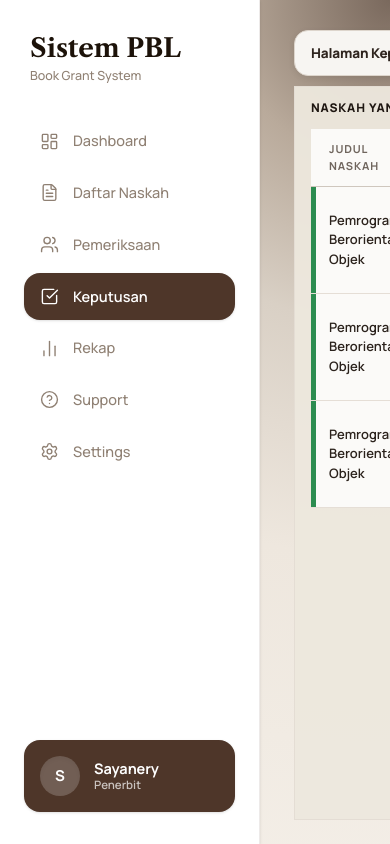
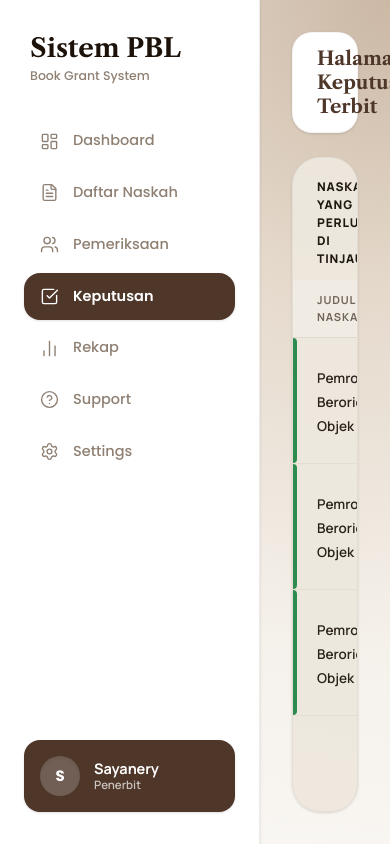
Before and after one commit to RizalHaryaputra/book-grant-frontend, a Vue app: page /keputusan in a window 390 px wide. Built offline with nearby package versions, Linux system fonts and the light colour scheme.

Commit message:
module-4

```diff
--- a/src/views/Keputusan.vue
+++ b/src/views/Keputusan.vue
@@ -1,341 +1,249 @@
 <template>
   <div
-    class="flex h-screen w-full overflow-hidden bg-[#E9E2D8]"
-    style="
-      background:
-        radial-gradient(circle at top right,
-          #7A695D 0%,
-          #B9AA9B 18%,
-          #D9D0C5 35%,
-          #EEE7DE 60%,
-          #F4EFE8 100%);
-      font-family: 'Manrope', sans-serif;
-    "
+    class="flex min-h-screen w-full"
+    style="background: radial-gradient(circle at 100% 0%, #CBB8A5 0%, #E4D8CA 30%, #F5F1EB 70%, #FAF8F5 100%);"
   >
     <!-- Sidebar -->
     <Sidebar />
 
-    <!-- Content -->
-    <div class="flex-1 px-[34px] pt-[30px] pb-[24px] flex flex-col">
+    <!-- Main Content -->
+    <div class="flex-1 p-8 flex flex-col h-screen overflow-hidden">
+      <!-- Navbar -->
+      <TopNavbar title="Halaman Keputusan Terbit" />
 
-      <!-- Navbar -->
+      <!-- Content Card -->
       <div
-        class="h-[46px] bg-[#F7F5F2] rounded-[14px] border border-[#DDD5CC]
-        shadow-[0_2px_6px_rgba(0,0,0,0.08)]
-        flex items-center justify-between px-[16px]"
+        class="mt-6 flex-1 bg-[#EEE8DE]/95 border border-[#E4DDD4] rounded-[28px] shadow-sm overflow-hidden flex flex-col"
+        style="font-family: 'Manrope', sans-serif;"
       >
-        <h1
-          class="text-[13.5px] font-extrabold text-[#2E241E] tracking-[-0.01em]"
-        >
-          Halaman Keputusan Terbit
-        </h1>
-
-        <div class="flex items-center gap-[18px]">
-
-          <!-- Bell -->
-          <button
-            class="text-[#3A2D26] text-[14px] flex items-center justify-center"
-          >
-            <svg
-              xmlns="http://www.w3.org/2000/svg"
-              class="w-[15px] h-[15px]"
-              fill="none"
-              viewBox="0 0 24 24"
-              stroke="currentColor"
-              stroke-width="1.8"
-            >
-              <path
-                stroke-linecap="round"
-                stroke-linejoin="round"
-                d="M15 17h5l-1.405-1.405A2.032 2.032 0 0118 14.158V11a6.002
-                6.002 0 00-4-5.659V5a2 2 0 10-4 0v.341C7.67
-                6.165 6 8.388 6 11v3.159c0 .538-.214 1.055-.595
-                1.436L4 17h5m6 0v1a3 3 0 11-6
-                0v-1m6 0H9"
-              />
-            </svg>
-          </button>
-
-          <!-- User -->
-          <div class="flex items-center gap-[10px]">
-            <div class="text-right leading-none">
-              <p class="text-[12px] font-extrabold text-[#2B221C]">
-                Sayanery
-              </p>
-              <p class="text-[9px] text-[#7E7369] mt-[3px]">
-                Penerbit
-              </p>
-            </div>
-
-            <img
-              src="https://i.pravatar.cc/100?img=12"
-              class="w-[33px] h-[33px] rounded-full object-cover border border-[#CBBEB2]"
-            />
-          </div>
-
-        </div>
-      </div>
-
-      <!-- Main Container -->
-      <div
-        class="mt-[10px] flex-1 bg-[#EEE8DE]/95 border border-[#E4DDD4]
-        px-[16px] pt-[12px] overflow-hidden"
-      >
-
-        <!-- Title -->
-        <div class="mb-[12px]">
-          <h2
-            class="uppercase text-[12px] font-extrabold tracking-[0.07em]
-            text-[#1F1712]"
-          >
-            Naskah yang perlu di tinjau
+        <!-- Section Title -->
+        <div class="px-6 pt-5 pb-3">
+          <h2 class="uppercase text-[12px] font-extrabold tracking-[0.07em] text-[#1F1712]">
+            Naskah yang Perlu Di Tinjau
           </h2>
         </div>
 
-        <!-- Table -->
-        <div class="overflow-hidden">
-          <table class="w-full border-collapse bg-[#FBFAF8]">
-
+        <!-- Table Wrapper -->
+        <div class="flex-1 overflow-y-auto custom-scrollbar">
+          <table class="w-full border-collapse">
             <!-- Header -->
             <thead>
-              <tr class="border-b border-[#CFC7BE]">
-
-                <th
-                  class="text-left pl-[18px] py-[12px]
-                  text-[11px] font-bold uppercase tracking-[0.08em]
-                  text-[#6F655D]"
-                >
-                  Judul Naskah
-                </th>
-
-                <th
-                  class="text-left py-[12px]
-                  text-[11px] font-bold uppercase tracking-[0.08em]
-                  text-[#6F655D]"
-                >
-                  Kategori
-                </th>
-
-                <th
-                  class="text-left py-[12px]
-                  text-[11px] font-bold uppercase tracking-[0.08em]
-                  text-[#6F655D]"
-                >
-                  Reviewer
-                </th>
-
-                <!-- STATUS -->
-                <th
-                  class="text-center py-[12px]
-                  text-[11px] font-bold uppercase tracking-[0.08em]
-                  text-[#6F655D]"
-                >
-                  STATUS
-                </th>
-
-                <th
-                  class="text-left py-[12px] pl-[6px]
-                  text-[11px] font-bold uppercase tracking-[0.08em]
-                  text-[#6F655D]"
-                >
-                  Tindakan
-                </th>
-
+              <tr class="border-b border-[#4E3629]/10 bg-white/20">
+                <th class="text-left pl-6 py-3 text-[11px] font-bold uppercase tracking-[0.08em] text-[#6F655D]">Judul Naskah</th>
+                <th class="text-left py-3 text-[11px] font-bold uppercase tracking-[0.08em] text-[#6F655D]">Kategori</th>
+                <th class="text-left py-3 text-[11px] font-bold uppercase tracking-[0.08em] text-[#6F655D]">Reviewer</th>
+                <th class="text-center py-3 text-[11px] font-bold uppercase tracking-[0.08em] text-[#6F655D]">Status</th>
+                <th class="text-left py-3 pl-4 text-[11px] font-bold uppercase tracking-[0.08em] text-[#6F655D]">Tindakan</th>
               </tr>
             </thead>
 
             <!-- Body -->
             <tbody>
+              <template v-for="item in naskahList" :key="item.id">
 
-              <tr
-                v-for="item in naskahList"
-                :key="item.id"
-                class="border-b border-[#E5DED6]"
-              >
+                <!-- Data Row -->
+                <tr class="border-b border-[#4E3629]/5 hover:bg-white/30 transition-colors duration-150">
 
-                <!-- Judul -->
-                <td class="pl-[18px] py-[18px] relative">
-
-                  <!-- Green Line -->
-                  <div
-                    class="absolute left-0 top-0 h-full w-[5px] bg-[#2C8C50]"
-                  ></div>
-
-                  <p
-                    class="text-[13px] font-semibold text-[#2B221C]"
-                  >
-                    {{ item.judul }}
-                  </p>
+                  <!-- Judul dengan green line -->
+                  <td class="pl-6 py-5 relative">
+                    <div class="absolute left-0 top-0 h-full w-[4px] bg-[#2C8C50] rounded-r-sm"></div>
+                    <span class="text-[13.5px] font-semibold text-[#2B221C]">{{ item.judul }}</span>
                   </td>
 
                   <!-- Kategori -->
-                <td
-                  class="text-[12px] text-[#5B524A] font-medium"
-                >
+                  <td class="py-5 text-[12.5px] text-[#5B524A] font-medium">
                     {{ item.kategori }}
                   </td>
 
-                <!-- Reviewer -->
-                <td>
-                  <div class="flex flex-col gap-[6px]">
-
+                  <!-- Reviewer chips -->
+                  <td class="py-5">
+                    <div class="flex flex-col gap-1.5">
                       <span
                         v-for="reviewer in item.reviewers"
                         :key="reviewer"
-                      class="
-                        border border-[#A56A4F]
-                        rounded-full
-                        px-[10px]
-                        py-[2px]
-                        text-[10px]
-                        text-[#5C473D]
-                        bg-white
-                        leading-[15px]
-                        w-fit
-                      "
+                        class="inline-flex items-center px-3 py-[3px] rounded-full text-[10.5px] font-semibold bg-white border border-[#A56A4F]/40 text-[#5C473D] w-fit"
                       >
                         {{ reviewer }}
                       </span>
-
                     </div>
                   </td>
 
-                <!-- STATUS TENGAH -->
-                <td class="py-[18px] align-middle">
-                  <div class="w-full flex flex-col items-center justify-center gap-[10px]">
-
-                    <!-- Lengkap -->
+                  <!-- Status badges -->
+                  <td class="py-5">
+                    <div class="flex flex-col items-center gap-2">
                       <span
-                      class="
-                        flex items-center justify-center
-                        h-[30px]
-                        w-[156px]
-                        rounded-full
-                        bg-[#C8EFC5]
-                        text-[#388A46]
-                        text-[10px]
-                        font-semibold
-                        text-center
-                        leading-none
-                      "
+                        class="flex items-center justify-center h-[28px] w-[140px] rounded-full bg-[#C8EFC5] text-[#388A46] text-[10.5px] font-semibold"
                       >
                         Lengkap
                       </span>
-
-                    <!-- Selesai Review -->
                       <span
-                      class="
-                        flex items-center justify-center
-                        h-[30px]
-                        w-[184px]
-                        rounded-full
-                        bg-[#C8EFC5]
-                        text-[#388A46]
-                        text-[10px]
-                        font-semibold
-                        text-center
-                        leading-none
-                      "
+                        class="flex items-center justify-center h-[28px] w-[140px] rounded-full bg-[#C8EFC5] text-[#388A46] text-[10.5px] font-semibold"
                       >
                         Selesai Review
                       </span>
-
                     </div>
                   </td>
 
                   <!-- Tindakan -->
-                <td class="pl-[6px]">
-
-                  <div class="flex items-center gap-[4px]">
-
+                  <td class="py-5 pl-4">
+                    <div class="flex items-center gap-2">
                       <button
-                      class="
-                        border border-[#67B886]
-                        text-[#4A4A4A]
-                        bg-white
-                        rounded-[8px]
-                        text-[10px]
-                        px-[14px]
-                        py-[3px]
-                        hover:bg-[#F7FFF9]
-                        transition-all
-                      "
+                        @click="handleApprove(item)"
+                        class="border border-[#67B886] text-[#3A3A3A] bg-white rounded-[8px] text-[11px] font-medium px-[16px] py-[5px] hover:bg-[#F0FFF4] transition-all duration-200 active:scale-[0.97]"
                       >
                         Approve
                       </button>
-
                       <button
-                      class="
-                        border border-[#C98A8A]
-                        text-[#4A4A4A]
-                        bg-white
-                        rounded-[8px]
-                        text-[10px]
-                        px-[14px]
-                        py-[3px]
-                        hover:bg-[#FFF8F8]
-                        transition-all
-                      "
+                        @click="toggleRevisi(item.id)"
+                        :class="[
+                          'border rounded-[8px] text-[11px] font-medium px-[16px] py-[5px] transition-all duration-200 active:scale-[0.97]',
+                          expandedId === item.id
+                            ? 'bg-[#FFF3CD] border-[#FFC107] text-[#856404]'
+                            : 'border-[#C98A8A] text-[#3A3A3A] bg-white hover:bg-[#FFF8F8]'
+                        ]"
                       >
                         Revisi
                       </button>
+                    </div>
+                  </td>
+                </tr>
 
+                <!-- Expand: Form Catatan Revisi -->
+                <tr v-if="expandedId === item.id" :key="'revisi-' + item.id">
+                  <td colspan="5" class="px-6 pb-4 pt-0 bg-white/20">
+                    <div class="bg-white/80 backdrop-blur-sm border border-[#FFC107]/30 rounded-2xl p-5">
+                      <p class="text-[12px] font-bold text-[#856404] mb-3 flex items-center gap-1.5">
+                        ✏️ Catatan Revisi untuk
+                        <span class="text-[#1C1209]">{{ item.judul }}</span>
+                      </p>
+                      <textarea
+                        v-model="catatanRevisi[item.id]"
+                        rows="3"
+                        placeholder="Tuliskan catatan revisi yang perlu diperbaiki penulis..."
+                        class="w-full px-4 py-3 rounded-xl border border-[#4E3629]/15 bg-white text-[13px] text-[#3D2E22] focus:outline-none focus:ring-2 focus:ring-[#4E3629]/20 resize-none placeholder:text-[#C4B5A8]"
+                        style="font-family: 'Manrope', sans-serif;"
+                      ></textarea>
+                      <div class="flex justify-end gap-2 mt-3">
+                        <button
+                          @click="toggleRevisi(null)"
+                          class="px-4 py-2 rounded-xl text-[12px] font-bold border border-[#4E3629]/20 text-[#8F8073] bg-white hover:bg-[#FAF7F2] transition-all duration-200"
+                        >
+                          Batal
+                        </button>
+                        <button
+                          @click="submitRevisi(item)"
+                          :disabled="!catatanRevisi[item.id]"
+                          :class="[
+                            'px-5 py-2 rounded-xl text-[12px] font-bold transition-all duration-200',
+                            catatanRevisi[item.id]
+                              ? 'bg-[#4E3629] text-white hover:bg-[#3a2920]'
+                              : 'bg-[#D9C5B2] text-[#8F8073] cursor-not-allowed'
+                          ]"
+                        >
+                          Kirim Catatan Revisi
+                        </button>
+                      </div>
+                    </div>
+                  </td>
+                </tr>
+
+              </template>
+
+              <!-- Empty state -->
+              <tr v-if="naskahList.length === 0">
+                <td colspan="5" class="py-16 text-center text-[#8F8073] text-[13px] font-semibold">
+                  Tidak ada naskah yang perlu ditinjau saat ini.
+                </td>
+              </tr>
+            </tbody>
+          </table>
+        </div>
+      </div>
     </div>
 
-                </td>
-
-              </tr>
-
-            </tbody>
-
-          </table>
+    <!-- Toast -->
+    <transition name="toast">
+      <div
+        v-if="toast.show"
+        :class="[
+          'fixed bottom-6 right-6 px-5 py-3.5 rounded-2xl shadow-lg text-[13px] font-bold flex items-center gap-2 z-50',
+          toast.type === 'approve'
+            ? 'bg-[#DEF7EC] text-[#0E9F6E] border border-[#0E9F6E]/20'
+            : 'bg-[#FFF3CD] text-[#856404] border border-[#FFC107]/30'
+        ]"
+        style="font-family: 'Manrope', sans-serif;"
+      >
+        <span>{{ toast.type === 'approve' ? '✓' : '↩' }}</span>
+        {{ toast.message }}
       </div>
-
-      </div>
-    </div>
+    </transition>
   </div>
 </template>
 
 <script setup>
+import { ref, reactive } from 'vue'
 import Sidebar from '../components/Sidebar.vue'
+import TopNavbar from '../components/TopNavbar.vue'
 
-const naskahList = [
+const expandedId = ref(null)
+const catatanRevisi = reactive({})
+const toast = reactive({ show: false, message: '', type: '' })
+
+// Dummy data — nanti diganti: GET /manuscripts?status=preprint
+const naskahList = ref([
   {
     id: 1,
     judul: 'Pemrograman Berorientasi Objek',
     kategori: 'Buku Ajar',
-    reviewers: ['Dr. Arief', 'Prof. Rina']
+    reviewers: ['Dr. Arief', 'Prof. Rina'],
   },
   {
     id: 2,
     judul: 'Pemrograman Berorientasi Objek',
     kategori: 'Buku Ajar',
-    reviewers: ['Dr. Arief', 'Prof. Rina']
+    reviewers: ['Dr. Arief', 'Prof. Rina'],
   },
   {
     id: 3,
     judul: 'Pemrograman Berorientasi Objek',
     kategori: 'Buku Ajar',
-    reviewers: ['Dr. Arief', 'Prof. Rina']
+    reviewers: ['Dr. Arief', 'Prof. Rina'],
+  },
+])
+
+function toggleRevisi(id) {
+  expandedId.value = expandedId.value === id ? null : id
 }
-]
+
+function showToast(message, type) {
+  toast.show = true
+  toast.message = message
+  toast.type = type
+  setTimeout(() => { toast.show = false }, 3000)
+}
+
+function handleApprove(item) {
+  // TODO: PATCH /manuscripts/{item.id}/decision  body: { decision: 'approved' }
+  console.log({ manuscript_id: item.id, decision: 'approved' })
+  showToast(`"${item.judul}" berhasil di-approve!`, 'approve')
+}
+
+function submitRevisi(item) {
+  if (!catatanRevisi[item.id]) return
+  // TODO: PATCH /manuscripts/{item.id}/decision  body: { decision: 'revised', notes: catatanRevisi[item.id] }
+  console.log({ manuscript_id: item.id, decision: 'revised', notes: catatanRevisi[item.id] })
+  showToast(`Catatan revisi untuk "${item.judul}" terkirim!`, 'revisi')
+  expandedId.value = null
+  catatanRevisi[item.id] = ''
+}
 </script>
 
 <style scoped>
-* {
-  font-family: 'Manrope', sans-serif;
-}
+.custom-scrollbar::-webkit-scrollbar { width: 8px; }
+.custom-scrollbar::-webkit-scrollbar-track { background: rgba(78,54,41,0.03); border-radius: 99px; }
+.custom-scrollbar::-webkit-scrollbar-thumb { background: #735C4D; border-radius: 99px; }
+.custom-scrollbar::-webkit-scrollbar-thumb:hover { background: #4E3629; }
 
-table {
-  border-spacing: 0;
-}
-
-button {
-  outline: none;
-}
-
-button:focus {
-  outline: none;
-  box-shadow: none;
-}
+.toast-enter-active, .toast-leave-active { transition: all 0.3s ease; }
+.toast-enter-from, .toast-leave-to { opacity: 0; transform: translateY(16px); }
 </style>
--- /dev/null
+++ b/src/views/Rekap.vue
@@ -0,0 +1,168 @@
+<template>
+  <div class="flex min-h-screen w-full" style="background: radial-gradient(circle at 100% 0%, #CBB8A5 0%, #E4D8CA 30%, #F5F1EB 70%, #FAF8F5 100%);">
+    <!-- Sidebar -->
+    <Sidebar />
+
+    <!-- Main Content -->
+    <div class="flex-1 p-8 flex flex-col h-screen overflow-hidden">
+      <!-- Navbar -->
+      <TopNavbar title="Halaman Rekap dan Cetak" />
+
+      <!-- Curved Card Container -->
+      <div class="mt-6 flex-1 bg-white/35 backdrop-blur-md border border-white/40 rounded-[28px] p-6 shadow-sm overflow-hidden flex flex-col">
+        <!-- Scrollable Grid Container -->
+        <div class="flex-1 overflow-y-auto pr-2 custom-scrollbar">
+          <div class="grid grid-cols-1 md:grid-cols-2 xl:grid-cols-3 gap-6">
+            <!-- Manuscript Card -->
+            <div
+              v-for="item in naskahList"
+              :key="item.id"
+              class="bg-white rounded-[24px] p-4 shadow-[0_8px_30px_rgb(0,0,0,0.015)] border border-[#4E3629]/5 flex flex-col gap-3 hover:shadow-[0_12px_40px_rgba(78,54,41,0.05)] hover:border-[#4E3629]/10 transition-all duration-300 group"
+              <!-- Cover Container -->
+              <div class="w-full relative overflow-hidden rounded-[18px]">
+                <BookCover :title="item.coverTitle" :author="item.coverAuthor" />
+              </div>
+
+              <!-- Details -->
+              <div class="flex flex-col gap-1 px-1">
+                <!-- Title -->
+                <h3 class="text-[16px] font-extrabold text-[#1C1209] group-hover:text-[#4E3629] transition-colors duration-200 leading-snug">
+                  {{ item.title }}
+                </h3>
+
+                <!-- Author & Type -->
+                <div class="flex items-center gap-1.5 text-[13px] text-[#8F8073] font-semibold mt-0.5">
+                  <span>{{ item.author }}</span>
+                  <span class="w-1.5 h-1.5 rounded-full bg-[#8F8073]/30"></span>
+                  <span>{{ item.type }}</span>
+                </div>
+
+                <!-- Upload Time -->
+                <p class="text-[11px] text-[#A19489] font-medium mt-0.5">
+                  {{ item.timeAgo }}
+                </p>
+              </div>
+
+              <!-- Status Badges -->
+              <div class="flex flex-wrap gap-2 px-1 mt-auto pt-2">
+                <span
+                  v-for="status in item.statuses"
+                  :key="status"
+                  :class="[
+                    'px-3.5 py-1 rounded-full text-[10.5px] font-extrabold tracking-wide text-center flex items-center justify-center transition-colors duration-200',
+                    getStatusClass(status)
+                  ]"
+                >
+                  {{ status }}
+                </span>
+              </div>
+            </div>
+          </div>
+        </div>
+      </div>
+    </div>
+  </div>
+</template>
+
+<script setup>
+import { ref } from 'vue'
+import Sidebar from '../components/Sidebar.vue'
+import TopNavbar from '../components/TopNavbar.vue'
+import BookCover from '../components/BookCover.vue'
+
+const naskahList = ref([
+  {
+    id: 1,
+    title: 'Pemrograman Berorientasi',
+    author: 'Budi Santoso',
+    type: 'Buku Ajar',
+    timeAgo: 'Di Upload 2 Jam yang lalu',
+    coverTitle: 'DASAR JARINGAN KOMPUTER',
+    coverAuthor: 'Ihsanul Fikri, M.Kom',
+    statuses: ['Selesai', 'Selesai Review', 'Berhasil Terbit']
+  },
+  {
+    id: 2,
+    title: 'Pemrograman Berorientasi',
+    author: 'Budi Santoso',
+    type: 'Buku Ajar',
+    timeAgo: 'Di Upload 2 Jam yang lalu',
+    coverTitle: 'DASAR JARINGAN KOMPUTER',
+    coverAuthor: 'Ihsanul Fikri, M.Kom',
+    statuses: ['Selesai', 'Selesai Review', 'Berhasil Terbit']
+  },
+  {
+    id: 3,
+    title: 'Pemrograman Berorientasi',
+    author: 'Budi Santoso',
+    type: 'Buku Ajar',
+    timeAgo: 'Di Upload 2 Jam yang lalu',
+    coverTitle: 'DASAR JARINGAN KOMPUTER',
+    coverAuthor: 'Ihsanul Fikri, M.Kom',
+    statuses: ['Selesai', 'Selesai Review', 'Berhasil Terbit']
+  },
+  {
+    id: 4,
+    title: 'Pemrograman Berorientasi',
+    author: 'Budi Santoso',
+    type: 'Buku Ajar',
+    timeAgo: 'Di Upload 2 Jam yang lalu',
+    coverTitle: 'DASAR JARINGAN KOMPUTER',
+    coverAuthor: 'Ihsanul Fikri, M.Kom',
+    statuses: ['Selesai', 'Selesai Review', 'Berhasil Terbit']
+  },
+  {
+    id: 5,
+    title: 'Pemrograman Berorientasi',
+    author: 'Budi Santoso',
+    type: 'Buku Ajar',
+    timeAgo: 'Di Upload 2 Jam yang lalu',
+    coverTitle: 'DASAR JARINGAN KOMPUTER',
+    coverAuthor: 'Ihsanul Fikri, M.Kom',
+    statuses: ['Selesai', 'Selesai Review', 'Berhasil Terbit']
+  },
+  {
+    id: 6,
+    title: 'Pemrograman Berorientasi',
+    author: 'Budi Santoso',
+    type: 'Buku Ajar',
+    timeAgo: 'Di Upload 2 Jam yang lalu',
+    coverTitle: 'DASAR JARINGAN KOMPUTER',
+    coverAuthor: 'Ihsanul Fikri, M.Kom',
+    statuses: ['Selesai', 'Selesai Review', 'Berhasil Terbit']
+  }
+])
+
+const getStatusClass = (status) => {
+  switch (status) {
+    case 'Selesai':
+    case 'Selesai Review':
+    case 'Berhasil Terbit':
+      return 'bg-[#DEF7EC] text-[#0E9F6E] border border-[#DEF7EC]'
+    case 'Sedang di Review':
+      return 'bg-[#E1EFFE] text-[#1E40AF] border border-[#E1EFFE]'
+    case 'Belum Terbit':
+      return 'bg-[#FDF2F2] text-[#9B1C1C] border border-[#FDE8E8]'
+    default:
+      return 'bg-gray-100 text-gray-800'
+  }
+}
+</script>
+
+<style scoped>
+.custom-scrollbar::-webkit-scrollbar {
+  width: 8px;
+}
+.custom-scrollbar::-webkit-scrollbar-track {
+  background: rgba(78, 54, 41, 0.03);
+  border-radius: 99px;
+}
+.custom-scrollbar::-webkit-scrollbar-thumb {
+  background: #735C4D;
+  border-radius: 99px;
+  border: 1px solid transparent;
+}
+.custom-scrollbar::-webkit-scrollbar-thumb:hover {
+  background: #4E3629;
+}
+</style>
```
Also changed, not shown: src/router/index.js (+7 -0 lines). Lines whose indentation alone changed are shown as unchanged.
